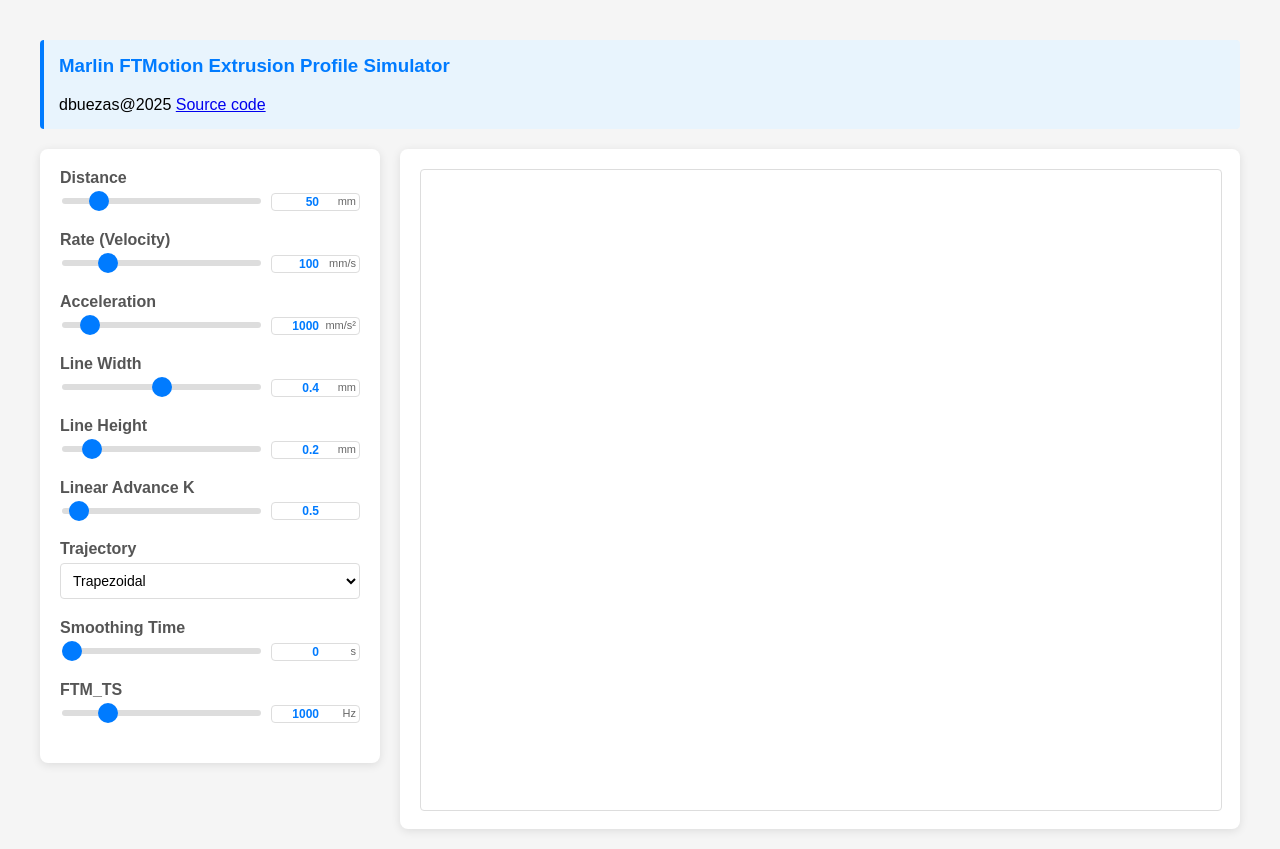
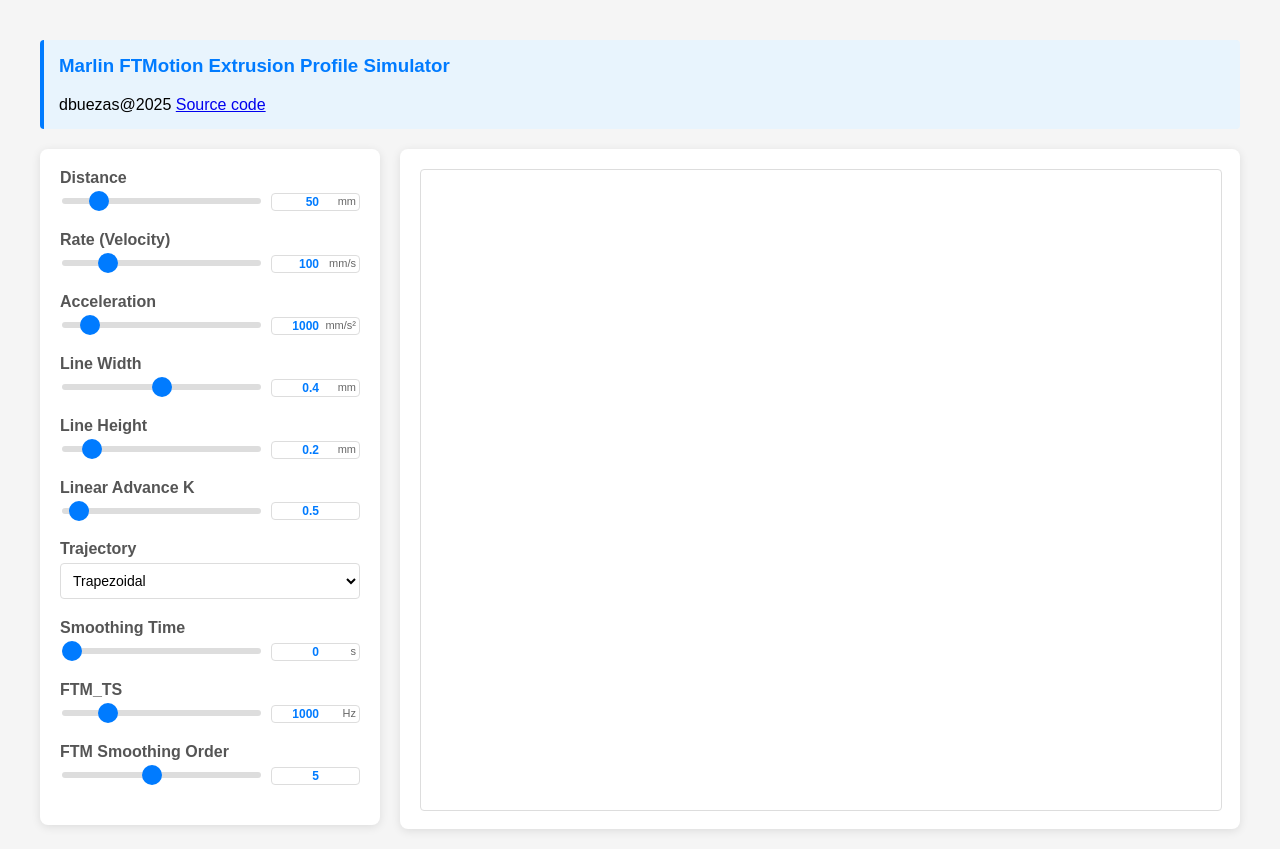
Before and after one commit to dbuezas/ftmotion-extrusion-simulator, a website: page index.html in a window 1280 px wide. Drawn offline with Linux system fonts and the light colour scheme.

Commit message:
Add order as parameter

```diff
--- a/index.html
+++ b/index.html
@@ -169,6 +169,23 @@
             </div>
           </div>
         </div>
+
+        <div class="control-group">
+          <label for="ftm-smoothing-order">FTM Smoothing Order</label>
+          <div class="slider-container">
+            <input type="range" id="ftm-smoothing-order" class="slider" min="1" max="10" step="1" value="5" />
+            <div class="input-wrapper">
+              <input
+                inputmode="decimal"
+                pattern="[0-9]*[.,]?[0-9]*"
+                id="ftm-smoothing-order-value"
+                class="value"
+                value="5"
+                step="1"
+              />
+            </div>
+          </div>
+        </div>
       </div>
 
       <div class="plots">
--- a/src/main.ts
+++ b/src/main.ts
@@ -16,6 +16,7 @@
   const layerHeightSlider = document.getElementById('layer-height') as HTMLInputElement;
   const ftmFsSlider = document.getElementById('ftm-fs') as HTMLInputElement;
   const smoothingTimeSlider = document.getElementById('smoothing-time') as HTMLInputElement;
+  const ftmSmoothingOrderSlider = document.getElementById('ftm-smoothing-order') as HTMLInputElement;
   const overshootGroup = document.getElementById('overshoot-group')!;
 
   // Get value input elements
@@ -28,6 +29,7 @@
   const layerHeightValue = document.getElementById('layer-height-value') as HTMLInputElement;
   const ftmFsValue = document.getElementById('ftm-fs-value') as HTMLInputElement;
   const smoothingTimeValue = document.getElementById('smoothing-time-value') as HTMLInputElement;
+  const ftmSmoothingOrderValue = document.getElementById('ftm-smoothing-order-value') as HTMLInputElement;
 
   function getParams(): MotionParameters {
     return {
@@ -41,6 +43,7 @@
       layerHeight: parseFloat(layerHeightSlider.value),
       ftmFs: parseFloat(ftmFsSlider.value),
       smoothingTime: parseFloat(smoothingTimeSlider.value),
+      ftmSmoothingOrder: parseFloat(ftmSmoothingOrderSlider.value),
     };
   }
 
@@ -68,6 +71,7 @@
     layerHeightValue.value = layerHeightSlider.value;
     ftmFsValue.value = ftmFsSlider.value;
     smoothingTimeValue.value = smoothingTimeSlider.value;
+    ftmSmoothingOrderValue.value = ftmSmoothingOrderSlider.value;
   }
 
   function updateTrajectoryDisplay() {
@@ -94,6 +98,7 @@
     layerHeightSlider,
     ftmFsSlider,
     smoothingTimeSlider,
+    ftmSmoothingOrderSlider,
   ].forEach((slider) => {
     slider.addEventListener('input', () => {
       updateDisplays();
@@ -115,6 +120,7 @@
     { input: layerHeightValue, slider: layerHeightSlider },
     { input: ftmFsValue, slider: ftmFsSlider },
     { input: smoothingTimeValue, slider: smoothingTimeSlider },
+    { input: ftmSmoothingOrderValue, slider: ftmSmoothingOrderSlider },
   ].forEach(({ input, slider }) => {
     input.addEventListener('input', () => {
       // Update slider value if input is valid
```
Also changed, not shown: src/profile.ts (+13 -2 lines), 1 other file.
